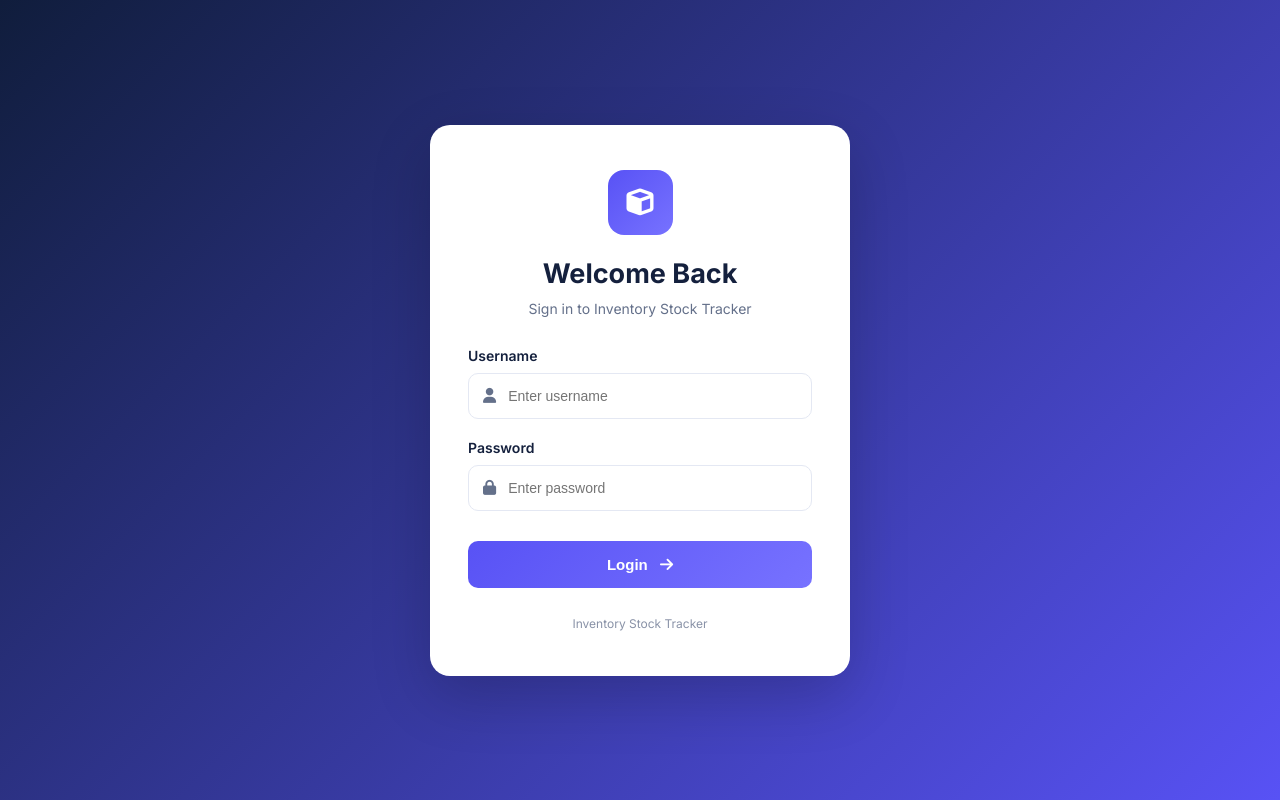
After one commit to SAMS-ENGINEER/Inventory-Stock-Tracker, a Flask app: page /login in a window 1280 px wide. The commit adds this page. Run offline with Flask 3, Linux system fonts and the light colour scheme.

Commit message:
Complete Inventory Stock Tracker with admin authentication and delete feature

```diff
--- a/app.py
+++ b/app.py
@@ -1,14 +1,44 @@
+import os
+from functools import wraps
 
-from flask import Flask, render_template, request, redirect, url_for
+from flask import (
+    Flask, render_template, request,
+    redirect, url_for, session, flash
+)
+
+from dotenv import load_dotenv
+from werkzeug.security import check_password_hash
+
 from database import get_connection
 from inventory import organize_inventory, search_products, check_low_stock
 
+
+# -------------------- FLASK CONFIGURATION --------------------
+
+load_dotenv()
+
 app = Flask(__name__)
+app.secret_key = os.getenv("SECRET_KEY")
+
+if not app.secret_key:
+    raise RuntimeError("SECRET_KEY missing in .env file")
 
 
-# ---------------------------------------
-# Get all products from MySQL
-# ---------------------------------------
+# -------------------- LOGIN PROTECTION --------------------
+
+def login_required(function):
+    @wraps(function)
+    def wrapper(*args, **kwargs):
+        if "admin_id" not in session:
+            return redirect(url_for("login"))
+
+        return function(*args, **kwargs)
+
+    return wrapper
+
+
+# -------------------- DATABASE FUNCTIONS --------------------
+
 def get_products():
     connection = get_connection()
     cursor = connection.cursor(dictionary=True)
@@ -16,42 +46,95 @@ def get_products():
     try:
         cursor.execute("SELECT * FROM products ORDER BY id")
         return cursor.fetchall()
+
     finally:
         cursor.close()
         connection.close()
 
 
-# ---------------------------------------
-# Dashboard
-# ---------------------------------------
+# -------------------- LOGIN ROUTE --------------------
+
+@app.route("/login", methods=["GET", "POST"])
+def login():
+
+    if "admin_id" in session:
+        return redirect(url_for("home"))
+
+    if request.method == "POST":
+
+        username = request.form.get("username", "").strip()
+        password = request.form.get("password", "")
+
+        connection = get_connection()
+        cursor = connection.cursor(dictionary=True)
+
+        try:
+            cursor.execute(
+                "SELECT * FROM admins WHERE username = %s",
+                (username,)
+            )
+
+            admin = cursor.fetchone()
+
+        finally:
+            cursor.close()
+            connection.close()
+
+        if admin and check_password_hash(
+            admin["password_hash"], password
+        ):
+
+            session.clear()
+            session["admin_id"] = admin["id"]
+            session["admin_username"] = admin["username"]
+
+            return redirect(url_for("home"))
+
+        flash("Invalid username or password.", "error")
+
+    return render_template("login.html")
+
+
+# -------------------- LOGOUT ROUTE --------------------
+
+@app.route("/logout", methods=["POST"])
+@login_required
+def logout():
+
+    session.clear()
+
+    return redirect(url_for("login"))
+
+
+# -------------------- DASHBOARD --------------------
+
 @app.route("/")
+@login_required
 def home():
+
     products = get_products()
 
-    # Total number of products
     total_products = len(products)
 
-    # Total quantity of all products
     total_stock = sum(
         product["quantity"] for product in products
     )
 
-    # Products with low stock
     low_stock_products = check_low_stock(products)
+
     low_stock = len(low_stock_products)
 
-    # Count unique aisles
-    aisles_used = len(set(
-        product["aisle"] for product in products
-    ))
+    aisles_used = len(
+        set(product["aisle"] for product in products)
+    )
 
-    # Count unique aisle and bin locations
-    bins_used = len(set(
-        (product["aisle"], product["bin"])
-        for product in products
-    ))
+    bins_used = len(
+        set(
+            (product["aisle"], product["bin"])
+            for product in products
+        )
+    )
 
-    # Show 5 most recently added products
     recent_products = sorted(
         products,
         key=lambda product: product["id"],
@@ -72,13 +155,14 @@ def home():
     )
 
 
-# ---------------------------------------
-# Add Product
-# ---------------------------------------
+# -------------------- ADD PRODUCT --------------------
+
 @app.route("/add", methods=["GET", "POST"])
+@login_required
 def add_product():
 
     if request.method == "POST":
+
         name = request.form["name"].strip()
         aisle = request.form["aisle"].strip()
         bin_number = request.form["bin"].strip()
@@ -86,6 +170,7 @@ def add_product():
         try:
             quantity = int(request.form["quantity"])
             minimum = int(request.form["minimum"])
+
         except ValueError:
             return "Quantity and minimum must be numbers.", 400
 
@@ -122,11 +207,12 @@ def add_product():
     )
 
 
-# ---------------------------------------
-# View and Search Inventory
-# ---------------------------------------
+# -------------------- INVENTORY --------------------
+
 @app.route("/inventory")
+@login_required
 def inventory():
+
     products = get_products()
 
     keyword = request.args.get("search", "").strip()
@@ -134,7 +220,6 @@ def inventory():
     if keyword:
         products = search_products(products, keyword)
 
-    # Organize products by aisle and bin
     warehouse = organize_inventory(products)
 
     return render_template(
@@ -146,11 +231,12 @@ def inventory():
     )
 
 
-# ---------------------------------------
-# Update Stock Page
-# ---------------------------------------
+# -------------------- UPDATE STOCK PAGE --------------------
+
 @app.route("/update-stock")
+@login_required
 def update_stock_page():
+
     products = get_products()
 
     return render_template(
@@ -160,14 +246,15 @@ def update_stock_page():
     )
 
 
-# ---------------------------------------
-# Update Stock Quantity
-# ---------------------------------------
+# -------------------- UPDATE STOCK --------------------
+
 @app.route("/update/<int:product_id>", methods=["POST"])
+@login_required
 def update_stock(product_id):
 
     try:
         change = int(request.form["change"])
+
     except (ValueError, KeyError):
         return "Enter a valid quantity.", 400
 
@@ -179,8 +266,7 @@ def update_stock(product_id):
             """
             UPDATE products
             SET quantity = quantity + %s
-            WHERE id = %s
-            AND quantity + %s >= 0
+            WHERE id = %s AND quantity + %s >= 0
             """,
             (change, product_id, change)
         )
@@ -195,18 +281,45 @@ def update_stock(product_id):
         cursor.close()
         connection.close()
 
-    # Return to Update Stock page
     return redirect(url_for("update_stock_page"))
 
 
-# ---------------------------------------
-# Low Stock Page
-# ---------------------------------------
+# -------------------- DELETE PRODUCT --------------------
+
+@app.route("/delete/<int:product_id>", methods=["POST"])
+@login_required
+def delete_product(product_id):
+
+    connection = get_connection()
+    cursor = connection.cursor()
+
+    try:
+        cursor.execute(
+            "DELETE FROM products WHERE id = %s",
+            (product_id,)
+        )
+
+        if cursor.rowcount == 0:
+            connection.rollback()
+            return "Product not found.", 404
+
+        connection.commit()
+
+    finally:
+        cursor.close()
+        connection.close()
+
+    return redirect(url_for("inventory"))
+
+
+# -------------------- LOW STOCK --------------------
+
 @app.route("/low-stock")
+@login_required
 def low_stock_page():
+
     products = get_products()
 
-    # Filter low-stock products
     low_products = check_low_stock(products)
 
     return render_template(
@@ -216,8 +329,7 @@ def low_stock_page():
     )
 
 
-# ---------------------------------------
-# Run Flask Application
-# ---------------------------------------
+# -------------------- RUN APPLICATION --------------------
+
 if __name__ == "__main__":
     app.run(debug=True)
--- a/static/style.css
+++ b/static/style.css
@@ -897,3 +897,171 @@ input:focus-visible {
         min-width: 100%;
     }
 }
+/* ================= LOGIN PAGE ================= */
+
+.login-container {
+    min-height: 100vh;
+    display: flex;
+    align-items: center;
+    justify-content: center;
+    padding: 25px;
+    background: linear-gradient(135deg, #101d3c, #5852f5);
+}
+
+.login-card {
+    width: 100%;
+    max-width: 420px;
+    background: #ffffff;
+    padding: 45px 38px;
+    border-radius: 20px;
+    box-shadow: 0 20px 60px rgba(0, 0, 0, 0.2);
+    text-align: center;
+}
+
+.login-logo {
+    width: 65px;
+    height: 65px;
+    margin: 0 auto 22px;
+    display: flex;
+    align-items: center;
+    justify-content: center;
+    background: linear-gradient(135deg, #5852f5, #7772ff);
+    color: white;
+    font-size: 27px;
+    border-radius: 16px;
+}
+
+.login-card h1 {
+    color: #14203d;
+    font-size: 27px;
+    margin-bottom: 10px;
+}
+
+.login-subtitle {
+    color: #64708a;
+    font-size: 14px;
+    margin-bottom: 30px;
+}
+
+.login-input-group {
+    text-align: left;
+    margin-bottom: 20px;
+}
+
+.login-input-group label {
+    display: block;
+    color: #14203d;
+    font-size: 14px;
+    font-weight: 600;
+    margin-bottom: 9px;
+}
+
+.login-input {
+    display: flex;
+    align-items: center;
+    border: 1px solid #e4e8f3;
+    border-radius: 10px;
+    padding: 0 14px;
+    transition: 0.3s;
+}
+
+.login-input:focus-within {
+    border-color: #5852f5;
+    box-shadow: 0 0 0 3px rgba(88, 82, 245, 0.1);
+}
+
+.login-input i {
+    color: #64708a;
+    font-size: 15px;
+}
+
+.login-input input {
+    width: 100%;
+    border: none;
+    outline: none;
+    padding: 14px 12px;
+    font-size: 14px;
+    color: #14203d;
+    background: transparent;
+}
+
+.login-btn {
+    width: 100%;
+    padding: 15px;
+    margin-top: 10px;
+    border: none;
+    border-radius: 10px;
+    background: linear-gradient(135deg, #5852f5, #7772ff);
+    color: white;
+    font-size: 15px;
+    font-weight: 600;
+    cursor: pointer;
+    transition: 0.3s;
+}
+
+.login-btn:hover {
+    transform: translateY(-2px);
+    box-shadow: 0 8px 20px rgba(88, 82, 245, 0.25);
+}
+
+.login-btn i {
+    margin-left: 8px;
+}
+
+.login-error {
+    background: #fff0f0;
+    color: #d93030;
+    padding: 12px;
+    border-radius: 8px;
+    font-size: 13px;
+    margin-bottom: 20px;
+}
+
+.login-footer {
+    color: #8992a7;
+    font-size: 12px;
+    margin-top: 28px;
+}
+
+@media (max-width: 480px) {
+    .login-card {
+        padding: 35px 24px;
+    }
+}
+
+/* ================= SIDEBAR LOGOUT ================= */
+
+.sidebar-logout {
+    margin-top: auto;
+    padding: 15px 20px;
+}
+
+.sidebar-logout form {
+    width: 100%;
+}
+
+.logout-btn {
+    display: flex;
+    align-items: center;
+    gap: 13px;
+    width: 100%;
+    padding: 13px 15px;
+    border: 1px solid rgba(255, 255, 255, 0.12);
+    border-radius: 10px;
+    background: rgba(255, 255, 255, 0.06);
+    color: #ffffff;
+    font-size: 14px;
+    font-weight: 500;
+    cursor: pointer;
+    transition: 0.3s;
+}
+
+.logout-btn i {
+    font-size: 16px;
+}
+
+.logout-btn:hover {
+    background: rgba(255, 80, 80, 0.15);
+    border-color: rgba(255, 100, 100, 0.4);
+    color: #ff8585;
+}
--- /dev/null
+++ b/templates/login.html
@@ -0,0 +1,91 @@
+<!DOCTYPE html>
+<html lang="en">
+<head>
+    <meta charset="UTF-8">
+    <meta name="viewport" content="width=device-width, initial-scale=1.0">
+
+    <title>Admin Login | Inventory Stock Tracker</title>
+
+    <link rel="stylesheet" href="{{ url_for('static', filename='style.css') }}">
+
+    <link rel="stylesheet"
+          href="https://cdnjs.cloudflare.com/ajax/libs/font-awesome/6.5.0/css/all.min.css">
+</head>
+
+<body>
+
+    <div class="login-container">
+
+        <div class="login-card">
+
+            <div class="login-logo">
+                <i class="fa-solid fa-cube"></i>
+            </div>
+
+            <h1>Welcome Back</h1>
+
+            <p class="login-subtitle">
+                Sign in to Inventory Stock Tracker
+            </p>
+
+            {% with messages = get_flashed_messages(with_categories=true) %}
+                {% if messages %}
+                    {% for category, message in messages %}
+                        <div class="login-error">
+                            {{ message }}
+                        </div>
+                    {% endfor %}
+                {% endif %}
+            {% endwith %}
+
+            <form method="POST" action="{{ url_for('login') }}">
+
+                <div class="login-input-group">
+                    <label for="username">Username</label>
+
+                    <div class="login-input">
+                        <i class="fa-solid fa-user"></i>
+
+                        <input
+                            type="text"
+                            id="username"
+                            name="username"
+                            placeholder="Enter username"
+                            required
+                        >
+                    </div>
+                </div>
+
+                <div class="login-input-group">
+                    <label for="password">Password</label>
+
+                    <div class="login-input">
+                        <i class="fa-solid fa-lock"></i>
+
+                        <input
+                            type="password"
+                            id="password"
+                            name="password"
+                            placeholder="Enter password"
+                            required
+                        >
+                    </div>
+                </div>
+
+                <button type="submit" class="login-btn">
+                    Login
+                    <i class="fa-solid fa-arrow-right"></i>
+                </button>
+
+            </form>
+
+            <div class="login-footer">
+                Inventory Stock Tracker
+            </div>
+
+        </div>
+
+    </div>
+
+</body>
+</html>
```
Also changed, not shown: init_admin.py (added, +46 -0 lines), templates/index.html (+10 -4 lines), templates/inventory.html (+29 -9 lines), templates/sidebar.html (+10 -0 lines).
